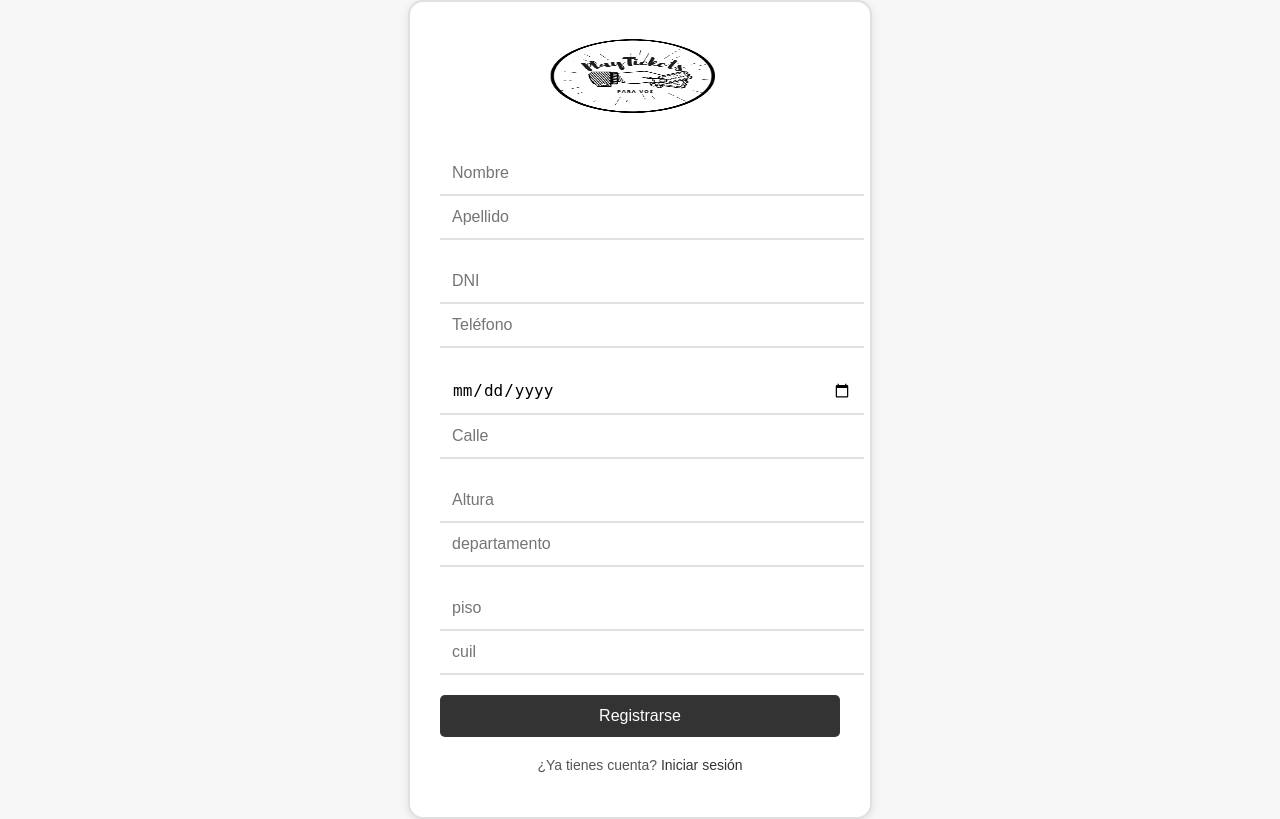
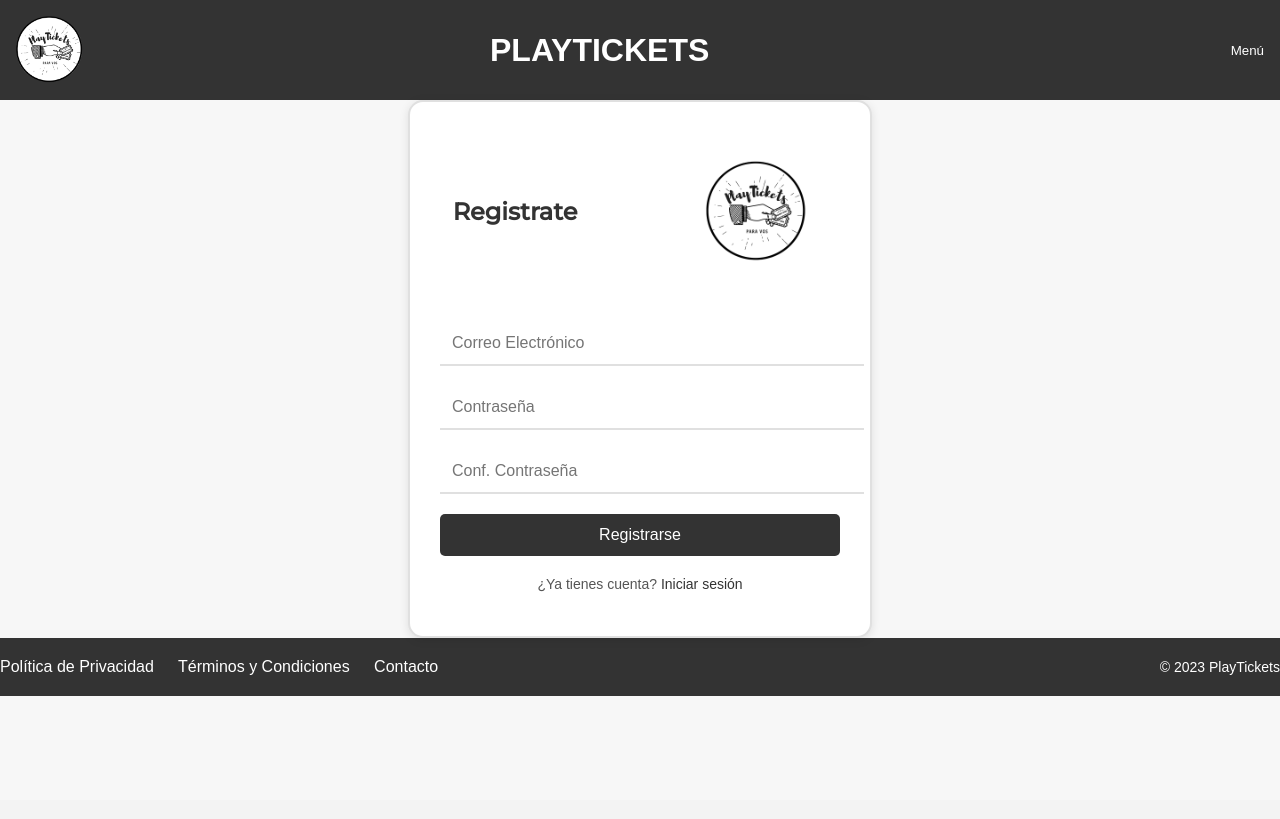
Before and after one commit to gipenayo/PlayTickets, a PHP site: page /TicketRun/view/register.php in a window 1280 px wide. After the commit the page ends 696 px from the top, so only its background shows below. Run offline with PHP 8.4, Linux system fonts and the light colour scheme.

Commit message:
agregado de barnav y footer

```diff
--- /dev/null
+++ b/assets/css/barnavfooter.css
@@ -0,0 +1,84 @@
+/* Estilos para la barra de navegación (navbar) */
+header {
+    background-color: #333;
+    color: #fff;
+    text-align: center;
+    padding: 10px;
+}
+
+.navbar {
+    display: flex;
+    justify-content: space-between;
+    align-items: center;
+}
+
+.navbar h1 {
+    margin: 0;
+}
+
+.accordion {
+    background-color: transparent;
+    color: #fff;
+    border: none;
+    cursor: pointer;
+}
+
+.panel {
+    display: none;
+}
+
+.panel ul {
+    list-style-type: none;
+    margin: 0;
+    padding: 0;
+}
+
+.panel ul li {
+    margin: 0;
+    padding: 0;
+}
+
+.panel ul li a {
+    text-decoration: none;
+    color: #fff;
+    display: block;
+    padding: 10px;
+    background-color: #444;
+    transition: background-color 0.3s ease;
+}
+
+.panel ul li a:hover {
+    background-color: #555;
+}
+
+/* Estilos para el pie de página (footer) */
+footer {
+    background-color: #333;
+    color: #fff;
+    text-align: center;
+    padding: 20px 0;
+}
+
+.footer-content {
+    display: flex;
+    justify-content: space-between;
+    align-items: center;
+}
+
+.footer-links a {
+    text-decoration: none;
+    color: #fff;
+    margin-right: 20px;
+}
+
+.footer-copyright {
+    font-size: 14px;
+}
+.logo {
+    display: flex;
+    align-items: center; /* Centra verticalmente */
+}
+
+.logo img {
+    margin-right: 400px; /* Espacio entre la imagen y el texto */
+}
--- a/assets/css/register.css
+++ b/assets/css/register.css
@@ -31,7 +31,7 @@
   display: flex;
   justify-content: center;
   align-items: center;
-  height: calc(100vh - 70px);
+
 }
 
 .register-box {
--- a/assets/css/synopsis.css
+++ b/assets/css/synopsis.css
@@ -22,6 +22,8 @@
 
 h1 {
     font-size: 2rem;
+    text-align: center;
+    padding: 1rem;
 }
 
 main {
@@ -55,6 +57,7 @@
     font-size: 16px;
     transition: background-color 0.3s ease;
     align-content: center;
+    text-decoration: none;
 }
 
 .reservar-btn:hover {
--- /dev/null
+++ b/assets/js/barnavfooter.js
@@ -0,0 +1,8 @@
+document.addEventListener("DOMContentLoaded", function() {
+    const accordion = document.querySelector(".accordion");
+    const panel = document.querySelector(".panel");
+
+    accordion.addEventListener("click", function() {
+        panel.style.display = panel.style.display === "block" ? "none" : "block";
+    });
+});
--- a/view/register.php
+++ b/view/register.php
@@ -1,50 +1,71 @@
-<?php
-include_once "../models/functions.php";
-
-?>
 <!DOCTYPE html>
 <html lang="es">
 <head>
     <meta charset="UTF-8">
     <meta name="viewport" content="width=device-width, initial-scale=1.0">
     <link rel="stylesheet" type="text/css" href="../assets/css/register.css">
+      <link rel="stylesheet" href="../assets/css/barnavfooter.css">
+
     <link rel="icon" type="image/png" href="../assets/img/logo.png.png">
 
     <title>Registro</title>
 </head>
 <body>
+<header>
+        <div class="navbar">
+            <h1 class="logo">
+                <img src="../assets/img/logo.png.png" alt="Logo" height="80px ">PLAYTICKETS </h1>
+            <button class="accordion">Menú</button>
+            <div class="panel">
 
+                <ul>
+                    <li><a href="index.php">Cartelera</a></li>
+                    <li><a href="../view/login.php">Ingresar</a></li>
+                    <li><a href="../view/register.php">Registrarse</a></li>
+                    <li><a href="#">Contacto</a></li>
+                </ul>
+            </div>
+        </div>
+    </header>
+<main>
     <div class="register-container">
         <div class="register-box">
           <div class="logo-container">
-            <img src="../assets/img/logo.png.png" alt="Logo">
+            <h2 class="title-with-logo">Registrate <img src="../assets/img/logo.png.png" alt="" ></h2>
+           </div>
+
+
+          <div class="form-row">
+            <input type="email" id="email" placeholder="Correo Electrónico">
           </div>
-          <form action="../controller/save_register.php" method="post">
+
           <div class="form-row">
-            <input type="text" name="first_name" id="first_name"placeholder="Nombre">
-            <input type="text" name="last_name" id="last_name"placeholder="Apellido">
+          <input type="password" id="password" placeholder="Contraseña">
+
           </div>
           <div class="form-row">
-            <input type="text" name ="dni" id="dni" placeholder="DNI">
-            <input type="tel" name="phone" id="phone" placeholder="Teléfono">
+            <input type="password" id="confirm-password" placeholder="Conf. Contraseña">
           </div>
-          <div class="form-row">
-            <input type="date" name="date_birth" id="date_birth">
-            <input type="street" name="street" id="street" placeholder="Calle">
-          </div>
-          <div class="form-row">
-          <input type="height" name="height" id="height" placeholder="Altura">
-          <input type="departament" name="departament" id="departament" placeholder="departamento">
-          </div>
-          <div class="form-row">
-          <input type="floor" name="floor" id="floor" placeholder="piso">
-          <input type="cuil" name="cuil" id="cuil" placeholder="cuil">
-          </div>
-
           <button id="register-button">Registrarse</button>
           <p>¿Ya tienes cuenta? <a href="../view/login.php">Iniciar sesión</a></p>
         </div>
-        </form>
       </div>
+     </main>
+      <footer>
+    <div class="footer-logo">
+            </div>
+        <div class="footer-content">
+            <div class="footer-links">
+                <a href="#">Política de Privacidad</a>
+                <a href="#">Términos y Condiciones</a>
+                <a href="#">Contacto</a>
+            </div>
+            <div class="footer-copyright">
+                &copy; 2023 PlayTickets
+            </div>
+        </div>
+    </footer>
+    <script src="../assets/js/barnavfooter.js"></script>
+
 </body>
 </html>
```
Also changed, not shown: view/login.php (+33 -0 lines), view/recovery_form.php (+33 -0 lines), view/synopsis.php (+26 -6 lines).
